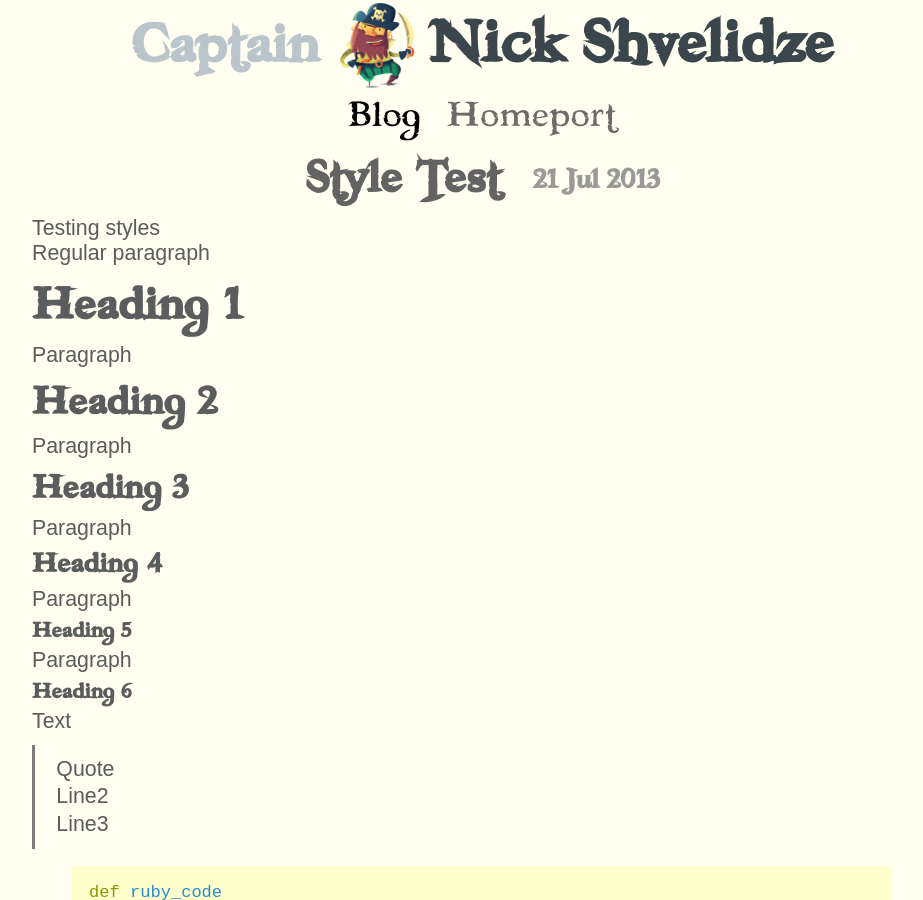
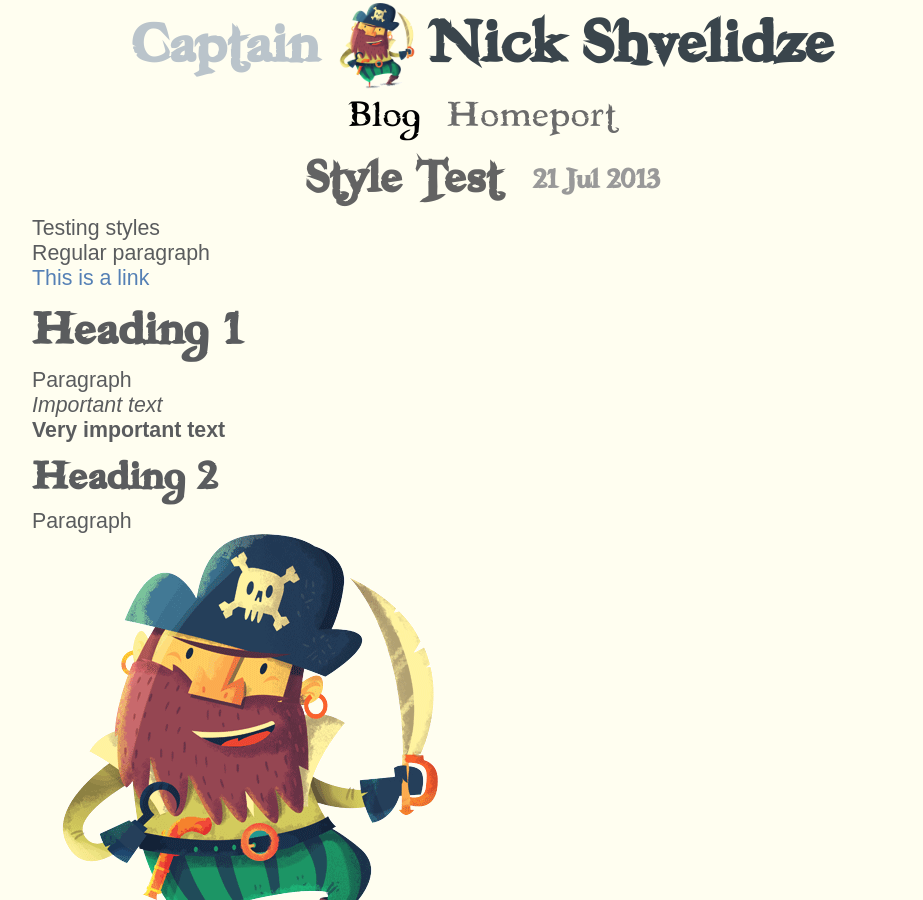
Before and after one commit to shvelo/blog.pirrate.me, a Jekyll site: the page built from _posts/2013-07-21-Style-test.md, in a window 1280 px wide and 900 px high. Shown: the whole window, without its empty margins (158-1081 px from the left). Built offline with Jekyll 4.4.1, drawn with Linux system fonts in a browser that asks for light colours; nearby versions of some CDN libraries; Markdown is read by kramdown in place of the engine named in the settings; comment, search, counter and statistics services are not loaded.

Commit message:
More style tests

```diff
--- a/_posts/2013-07-21-Style-test.md
+++ b/_posts/2013-07-21-Style-test.md
@@ -8,14 +8,18 @@ Testing styles
 <!--more-->
 
 Regular paragraph
+[This is a link](#)
 
 # Heading 1
 
 Paragraph
+*Important text*
+**Very important text**
 
 ## Heading 2
 
 Paragraph
+![This is an image](http://blog.pirrate.me/images/pirate.png "Pirate")
 
 ### Heading 3
 
```
